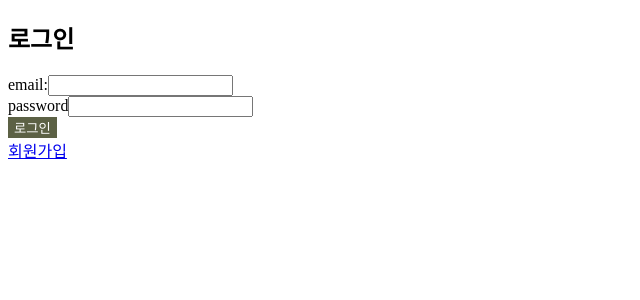
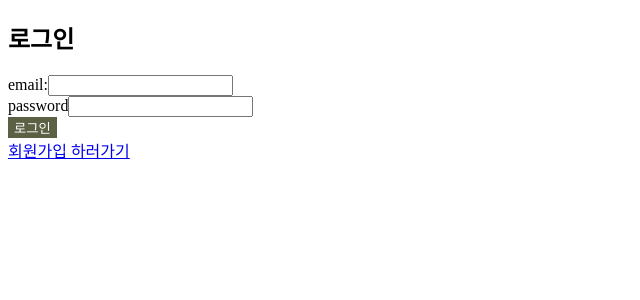
Before and after one commit to 20th-lion/project-test, a React (Create React App) app: page /login/email in a window 1280 px wide. Shown: the top 300 px of the page, without its empty margins (0-640 px from the left). Built offline with nearby package versions, Linux system fonts and the light colour scheme.

Commit message:
Feat: 회원가입창으로 이동하는 버튼 생성

```diff
--- a/src/pages/Login/LoginEmail.js
+++ b/src/pages/Login/LoginEmail.js
@@ -1,8 +1,7 @@
 import React, { useState } from "react";
-import { useNavigate } from "react-router-dom";
+import { useNavigate, Link } from "react-router-dom";
 import { getLoginApiResponse } from "../../lib/apis/loginApis";
 import AuthForm from "../../component/form/AuthForm";
-import { Link } from "react-router-dom";
 export default function LoginPage() {
   const navigate = useNavigate();
   const [inputs, setInputs] = useState({
@@ -34,7 +33,7 @@
         onChange={onChange}
         onSubmit={onLogin}
       />
-      <Link to="/join">회원가입</Link>
+      <Link to="/join">회원가입 하러가기</Link>
     </div>
   );
 }
```
